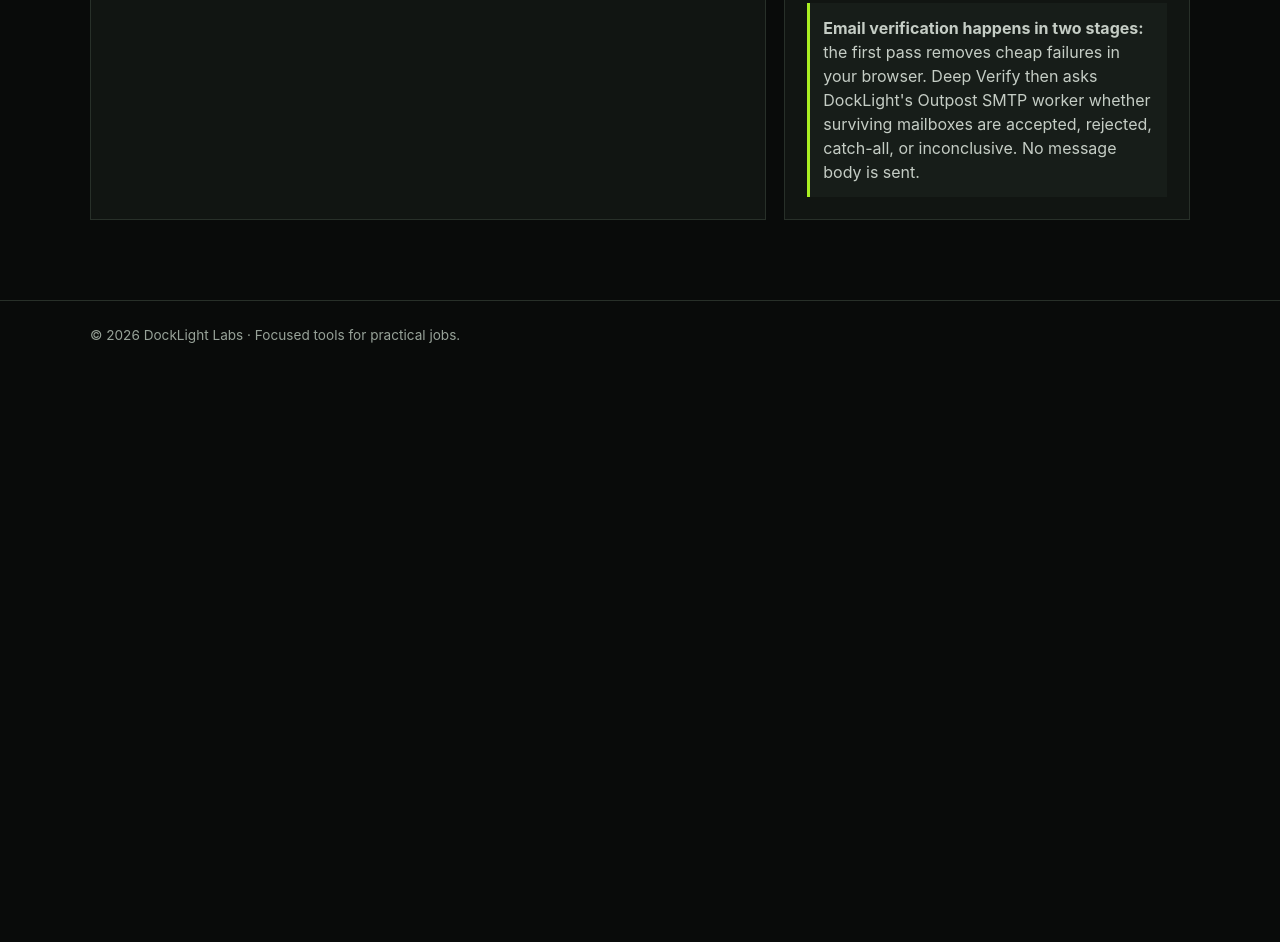
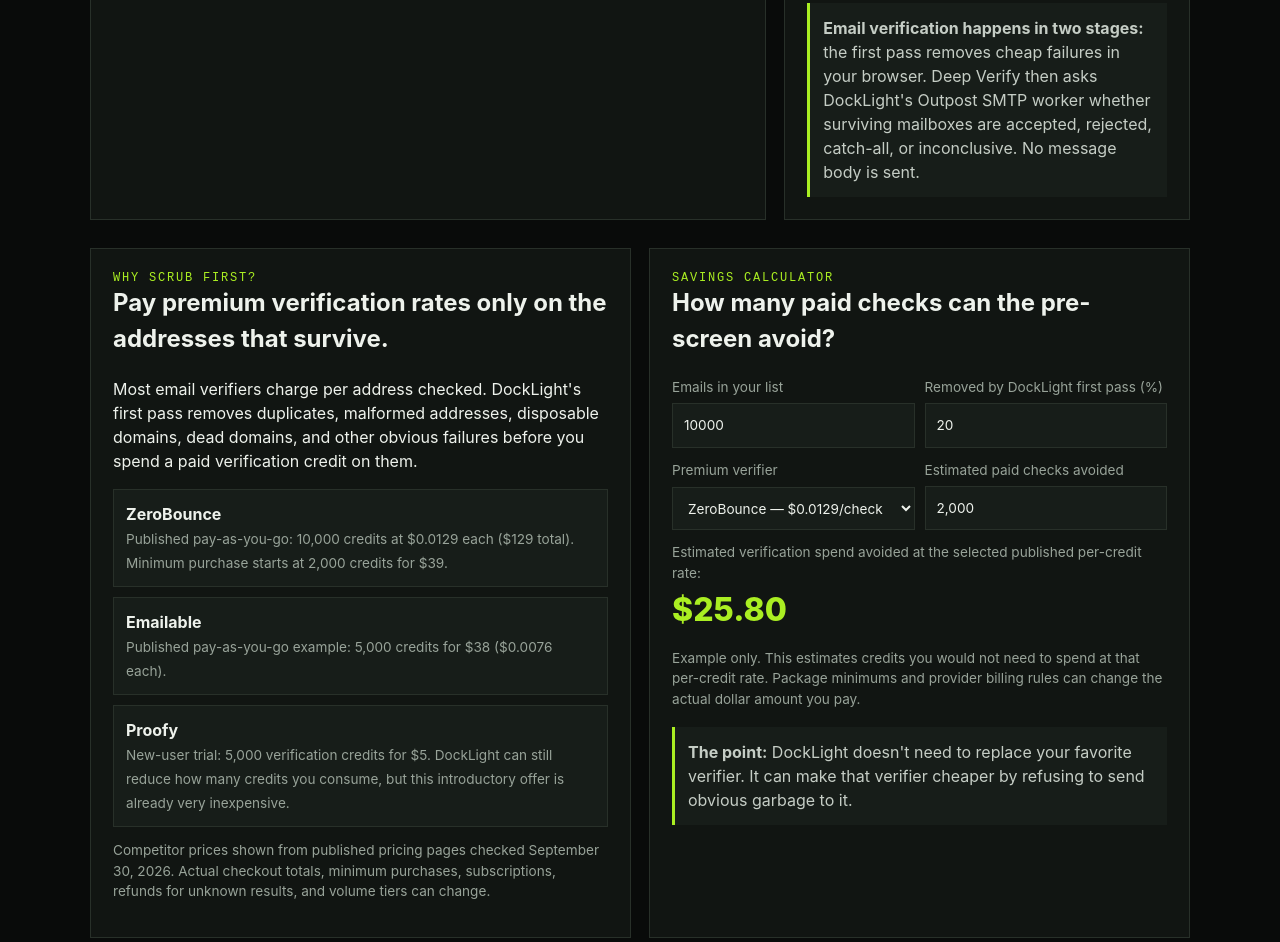
Before and after one commit to docklightlabs-web/docklightlabs-web.github.io, a plain HTML site: page list-scrubber/index.html in a window 1280 px wide. Shown: the part 1584-2526 px from the top of the page. Before the commit the page ends 1953 px from the top, so only its background shows below. Drawn offline with Linux system fonts and the light colour scheme.

Commit message:
Add pre-screen savings comparison and calculator

```diff
--- a/list-scrubber/index.html
+++ b/list-scrubber/index.html
@@ -21,7 +21,8 @@
 .badge{display:inline-block;padding:2px 8px;border:1px solid var(--line);font-size:.72rem;font-weight:800}.badge.send{color:var(--green)}.badge.questionable{color:var(--warn)}.badge.reject{color:var(--bad)}
 .checks{display:grid;gap:8px}.check{padding:10px 0;border-bottom:1px solid var(--line)}footer{padding:24px 0;border-top:1px solid var(--line);color:var(--muted);font-size:.85rem}
 .notice{margin-top:18px;padding:13px;border-left:3px solid var(--green);background:var(--panel2);color:#c5cdc5}
-@media(max-width:800px){.grid{grid-template-columns:1fr}.stats{grid-template-columns:repeat(2,1fr)}main{padding-top:34px}}
+.savings{margin-top:28px}.savings-grid{display:grid;grid-template-columns:1fr 1fr;gap:18px}.pricebox{background:var(--panel);border:1px solid var(--line);padding:22px}.pricebox h2,.pricebox h3{margin-top:0}.calc-row{display:grid;grid-template-columns:1fr 1fr;gap:10px;margin:12px 0}.calc-row label{display:grid;gap:6px;color:var(--muted);font-size:.85rem}.calc-row input,.calc-row select{width:100%;background:var(--panel2);color:var(--text);border:1px solid var(--line);padding:11px;font:inherit}.money{font-size:2rem;font-weight:800;color:var(--green);margin:.2rem 0}.comparison{display:grid;gap:10px;margin-top:12px}.comparison div{border:1px solid var(--line);padding:12px;background:var(--panel2)}.comparison strong{display:block}
+@media(max-width:800px){.grid,.savings-grid{grid-template-columns:1fr}.stats{grid-template-columns:repeat(2,1fr)}main{padding-top:34px}.calc-row{grid-template-columns:1fr}}
 </style>
 </head>
 <body>
@@ -79,8 +80,52 @@
 <div class="notice"><strong>Email verification happens in two stages:</strong> the first pass removes cheap failures in your browser. Deep Verify then asks DockLight's Outpost SMTP worker whether surviving mailboxes are accepted, rejected, catch-all, or inconclusive. No message body is sent.</div>
 </aside>
 </div>
+<section class="savings">
+<div class="savings-grid">
+<div class="pricebox">
+<div class="eyebrow">Why scrub first?</div>
+<h2>Pay premium verification rates only on the addresses that survive.</h2>
+<p>Most email verifiers charge per address checked. DockLight's first pass removes duplicates, malformed addresses, disposable domains, dead domains, and other obvious failures before you spend a paid verification credit on them.</p>
+<div class="comparison">
+<div><strong>ZeroBounce</strong><span class="small">Published pay-as-you-go: 10,000 credits at $0.0129 each ($129 total). Minimum purchase starts at 2,000 credits for $39.</span></div>
+<div><strong>Emailable</strong><span class="small">Published pay-as-you-go example: 5,000 credits for $38 ($0.0076 each).</span></div>
+<div><strong>Proofy</strong><span class="small">New-user trial: 5,000 verification credits for $5. DockLight can still reduce how many credits you consume, but this introductory offer is already very inexpensive.</span></div>
+</div>
+<p class="small">Competitor prices shown from published pricing pages checked September 30, 2026. Actual checkout totals, minimum purchases, subscriptions, refunds for unknown results, and volume tiers can change.</p>
+</div>
+<div class="pricebox">
+<div class="eyebrow">Savings calculator</div>
+<h2>How many paid checks can the pre-screen avoid?</h2>
+<div class="calc-row">
+<label>Emails in your list<input id="calcList" type="number" min="1" step="1" value="10000"></label>
+<label>Removed by DockLight first pass (%)<input id="calcPct" type="number" min="0" max="100" step="1" value="20"></label>
+</div>
+<div class="calc-row">
+<label>Premium verifier<select id="calcProvider"><option value="0.0129">ZeroBounce — $0.0129/check at 10K PAYG</option><option value="0.0076">Emailable — $0.0076/check at 5K PAYG</option></select></label>
+<label>Estimated paid checks avoided<input id="calcAvoided" type="text" readonly></label>
+</div>
+<div class="small">Estimated verification spend avoided at the selected published per-credit rate:</div>
+<div class="money" id="calcSavings">$25.80</div>
+<p class="small">Example only. This estimates credits you would not need to spend at that per-credit rate. Package minimums and provider billing rules can change the actual dollar amount you pay.</p>
+<div class="notice"><strong>The point:</strong> DockLight doesn't need to replace your favorite verifier. It can make that verifier cheaper by refusing to send obvious garbage to it.</div>
+</div>
+</div>
+</section>
 </div></main>
 <footer><div class="wrap">© 2026 DockLight Labs · Focused tools for practical jobs.</div></footer>
+<script>
+function updateSavingsCalc(){
+ const n=Math.max(0,Number(document.getElementById("calcList")?.value||0));
+ const pct=Math.min(100,Math.max(0,Number(document.getElementById("calcPct")?.value||0)));
+ const rate=Number(document.getElementById("calcProvider")?.value||0);
+ const avoided=Math.round(n*pct/100);
+ const out=document.getElementById("calcAvoided"),money=document.getElementById("calcSavings");
+ if(out)out.value=avoided.toLocaleString();
+ if(money)money.textContent=(avoided*rate).toLocaleString(undefined,{style:"currency",currency:"USD"});
+}
+["calcList","calcPct","calcProvider"].forEach(id=>document.getElementById(id)?.addEventListener("input",updateSavingsCalc));
+updateSavingsCalc();
+</script>
 <script src="app.js?v=3"></script>
 </body>
 </html>
```
